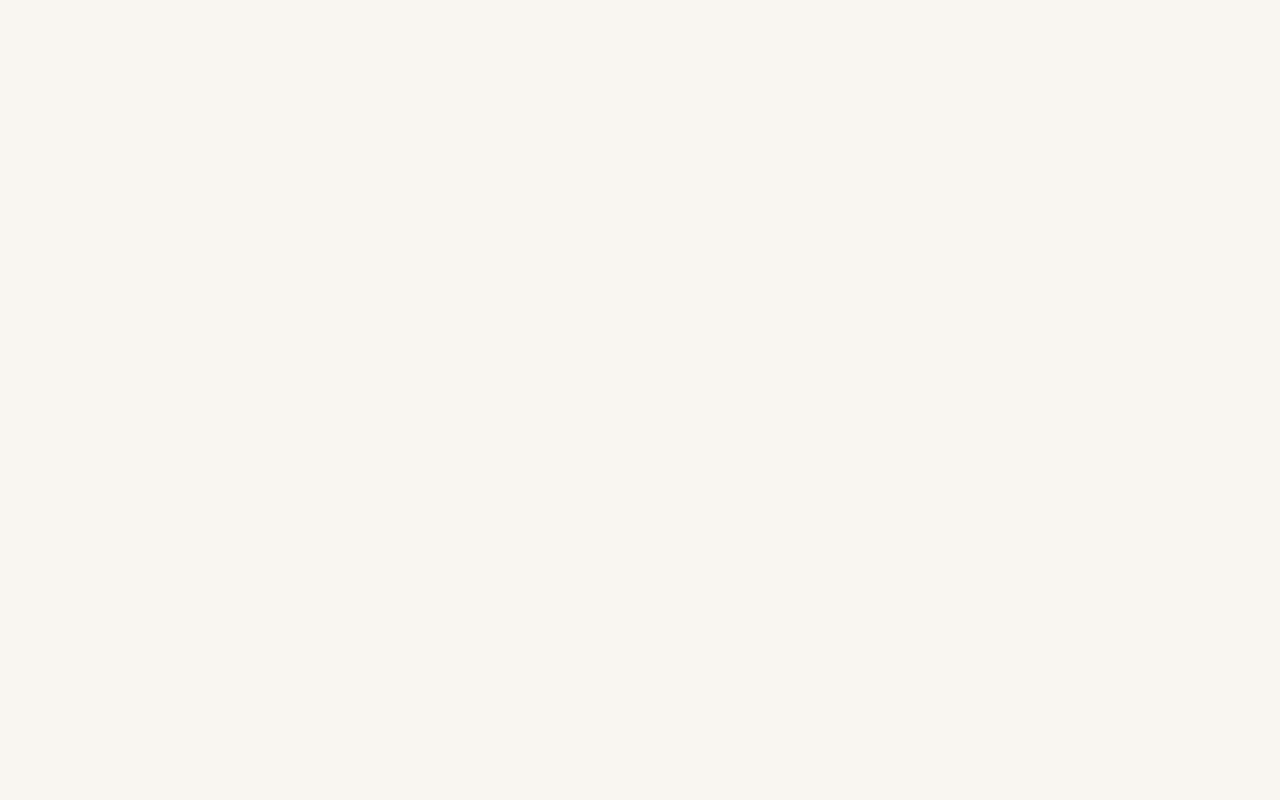
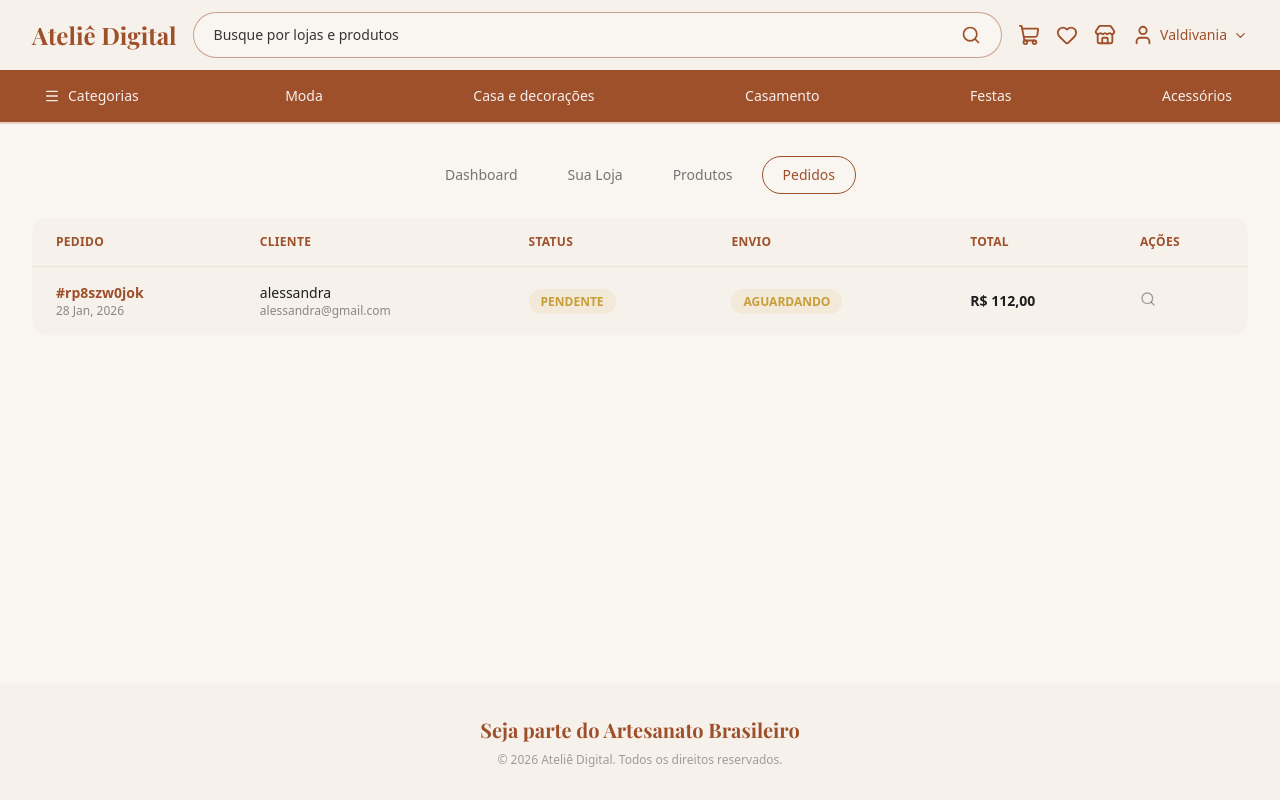
Before and after one commit to AtelieDigital-Labs/atelie-front, a React (Vite) app: page /artisan/orders in a window 1280 px wide. Before the commit this address had no page. Built offline with nearby package versions, Linux system fonts and the light colour scheme; a web font is replaced by a local one.

Commit message:
feat: orders and products artisan page, routes

```diff
--- a/src/pages/artisan/dashboard/index.tsx
+++ b/src/pages/artisan/dashboard/index.tsx
@@ -2,14 +2,9 @@ import { Package, AlertTriangle, Truck, DollarSign } from 'lucide-react'
 import {MetricCard} from './components/MetricCard'
 import {SalesChart} from './components/SalesChart'
 import {RecentProducts} from './components/RecentProducts'
-import {Link, useLocation} from 'react-router-dom'
+import {DashboardTabs} from '../components/DashboardTabs'
 
-const TABS = [
-  { label: 'Dashboard', to: '/artisan/dashboard' },
-  { label: 'Sua Loja',  to: '/artisan/store' },
-  { label: 'Produtos',  to: '/artisan/products' },
-  { label: 'Pedidos',   to: '/artisan/orders' },
-]
+
 
 const METRICS = [
   {
@@ -43,28 +38,12 @@ const METRICS = [
 ]
 
 export function Dashboard(){
-   const { pathname } = useLocation()
+
   return (
 
     <div className='flex flex-col gap-6'>
 
-      <div className="flex items-center justify-center gap-2 flex-wrap">
-        {TABS.map(tab => (
-          <Link
-            key={tab.to}
-            to={tab.to}
-            className={`
-              px-5 py-2 rounded-full text-sm font-medium transition-colors border
-              ${pathname === tab.to
-                ? 'border-primary text-primary'
-                : 'border-transparent text-text/60 hover:text-primary hover:border-primary/30'
-              }
-            `}
-          >
-            {tab.label}
-          </Link>
-        ))}
-      </div>
+      <DashboardTabs/>
 
       <div className='grid grid-cols-1 sm:grid-cols-2 xl:grid-cols-4 gap-4'>
         {
--- /dev/null
+++ b/src/pages/artisan/orders/index.tsx
@@ -0,0 +1,120 @@
+import { useState } from 'react'
+import { Search } from 'lucide-react'
+import { Table } from '../../../components/ui/Table'
+import { Pagination } from '../../../components/ui/Pagination'
+import { DashboardTabs } from '../components/DashboardTabs'
+
+type Order = {
+  id: string
+  date: string
+  customer: string
+  email: string
+  status: 'PENDENTE' | 'APROVADO' | 'CANCELADO'
+  shipping: 'AGUARDANDO' | 'ENVIADO' | 'ENTREGUE'
+  total: number
+}
+
+const MOCK_ORDERS: Order[] = [
+  {
+    id: '#rp8szw0jok',
+    date: '28 Jan, 2026',
+    customer: 'alessandra',
+    email: 'alessandra@gmail.com',
+    status: 'PENDENTE',
+    shipping: 'AGUARDANDO',
+    total: 112.00,
+  },
+]
+
+const STATUS_STYLES = {
+  PENDENTE:  'bg-warning/10 text-warning',
+  APROVADO:  'bg-success/10 text-success',
+  CANCELADO: 'bg-danger/10 text-danger',
+}
+
+const SHIPPING_STYLES = {
+  AGUARDANDO: 'bg-warning/10 text-warning',
+  ENVIADO:    'bg-secondary/10 text-secondary',
+  ENTREGUE:   'bg-success/10 text-success',
+}
+
+const COLUMNS = [
+  {
+    key: 'order',
+    label: 'Pedido',
+    render: (row: Order) => (
+      <div>
+        <p className="font-semibold text-primary">{row.id}</p>
+        <p className="text-xs text-text/50">{row.date}</p>
+      </div>
+    ),
+  },
+  {
+    key: 'customer',
+    label: 'Cliente',
+    render: (row: Order) => (
+      <div>
+        <p className="font-medium">{row.customer}</p>
+        <p className="text-xs text-text/50">{row.email}</p>
+      </div>
+    ),
+  },
+  {
+    key: 'status',
+    label: 'Status',
+    render: (row: Order) => (
+      <span className={`text-xs font-semibold px-3 py-1 rounded-full ${STATUS_STYLES[row.status]}`}>
+        {row.status}
+      </span>
+    ),
+  },
+  {
+    key: 'shipping',
+    label: 'Envio',
+    render: (row: Order) => (
+      <span className={`text-xs font-semibold px-3 py-1 rounded-full ${SHIPPING_STYLES[row.shipping]}`}>
+        {row.shipping}
+      </span>
+    ),
+  },
+  {
+    key: 'total',
+    label: 'Total',
+    render: (row: Order) => (
+      <span className="font-semibold">
+        R$ {row.total.toFixed(2).replace('.', ',')}
+      </span>
+    ),
+  },
+  {
+    key: 'actions',
+    label: 'Ações',
+    render: (_row: Order) => (
+      <button aria-label="Ver detalhes" className="text-text/40 hover:text-primary transition-colors">
+        <Search size={16} />
+      </button>
+    ),
+  },
+]
+
+const ITEMS_PER_PAGE = 10
+
+export function ArtisanOrders() {
+  const [page, setPage] = useState(1)
+  const totalPages = Math.ceil(MOCK_ORDERS.length / ITEMS_PER_PAGE)
+  const paginated = MOCK_ORDERS.slice((page - 1) * ITEMS_PER_PAGE, page * ITEMS_PER_PAGE)
+
+  return (
+    <div className="flex flex-col gap-6">
+      <DashboardTabs />
+
+      <Table
+        columns={COLUMNS}
+        data={paginated}
+        emptyMessage="Nenhum pedido encontrado"
+      />
+
+      <Pagination currentPage={page} totalPages={totalPages} onPageChange={setPage} />
+    </div>
+  )
+}
--- /dev/null
+++ b/src/pages/artisan/products/index.tsx
@@ -0,0 +1,115 @@
+import { useState } from 'react'
+import { Pencil, Trash2 } from 'lucide-react'
+import { Table } from '../../../components/ui/Table'
+import { Pagination } from '../../../components/ui/Pagination'
+import { Button } from '../../../components/ui/Button'
+import { DashboardTabs } from '../components/DashboardTabs'
+
+type ArtisanProduct = {
+  id: number
+  name: string
+  price: number
+  stock: number
+  is_active: boolean
+  image?: string
+}
+
+const MOCK_PRODUCTS: ArtisanProduct[] = [
+  { id: 1, name: 'Laço Borboleta', price: 28.00, stock: 0, is_active: true },
+  { id: 2, name: 'Laço Infantil Clássico Princesa', price: 30.00, stock: 0, is_active: true },
+  { id: 3, name: 'Laço Crinol', price: 30.00, stock: 0, is_active: true },
+  { id: 4, name: 'Laço parzinho cinderela', price: 38.00, stock: 0, is_active: true },
+  { id: 5, name: 'Laço Infantil Brilho Suave Encantado', price: 30.00, stock: 10, is_active: true },
+]
+
+const COLUMNS = [
+  {
+    key: 'name',
+    label: 'Nome do Produto',
+    render: (row: ArtisanProduct) => (
+      <div className="flex items-center gap-3">
+        <div className="w-10 h-10 rounded-xl bg-surface shrink-0 overflow-hidden">
+          {row.image
+            ? <img src={row.image} alt={row.name} className="w-full h-full object-cover" />
+            : <div className="w-full h-full bg-primary/10" />
+          }
+        </div>
+        <span className="font-medium">{row.name}</span>
+      </div>
+    ),
+  },
+  {
+    key: 'price',
+    label: 'Preço',
+    render: (row: ArtisanProduct) => (
+      <span className="text-primary font-semibold">
+        R$ {row.price.toFixed(2).replace('.', ',')}
+      </span>
+    ),
+  },
+  {
+    key: 'stock',
+    label: 'Estoque',
+    render: (row: ArtisanProduct) => (
+      <span className={row.stock === 0 ? 'text-text/40' : 'text-text'}>
+        {row.stock === 0 ? 'None unid.' : `${row.stock} unid.`}
+      </span>
+    ),
+  },
+  {
+    key: 'status',
+    label: 'Status',
+    render: (row: ArtisanProduct) => (
+      <span className={`
+        text-xs font-semibold px-3 py-1 rounded-full
+        ${row.is_active
+          ? 'bg-success/10 text-success'
+          : 'bg-danger/10 text-danger'
+        }
+      `}>
+        {row.is_active ? 'ATIVO' : 'INATIVO'}
+      </span>
+    ),
+  },
+  {
+    key: 'actions',
+    label: 'Ações',
+    render: (row: ArtisanProduct) => (
+      <div className="flex items-center gap-3">
+        <button aria-label="Editar" className="text-warning hover:text-warning/70 transition-colors">
+          <Pencil size={16} />
+        </button>
+        <button aria-label="Excluir" className="text-danger hover:text-danger-dark transition-colors justify-end">
+          <Trash2 size={16} />
+        </button>
+      </div>
+    ),
+  },
+]
+
+const ITEMS_PER_PAGE = 4
+
+export function ArtisanProducts() {
+  const [page, setPage] = useState(1)
+  const totalPages = Math.ceil(MOCK_PRODUCTS.length / ITEMS_PER_PAGE)
+  const paginated = MOCK_PRODUCTS.slice((page - 1) * ITEMS_PER_PAGE, page * ITEMS_PER_PAGE)
+
+  return (
+    <div className="flex flex-col gap-6">
+      <DashboardTabs />
+
+      <Table
+        columns={COLUMNS}
+        data={paginated}
+        emptyMessage="Nenhum produto cadastrado"
+      />
+
+      <div className="flex items-center justify-end">
+        <Button size="md" variant="success">
+          Adicionar Produto
+        </Button>
+      </div>
+        <Pagination currentPage={page} totalPages={totalPages} onPageChange={setPage}  />
+    </div>
+  )
+}
--- a/src/routes/artisian-routes.tsx
+++ b/src/routes/artisian-routes.tsx
@@ -1,5 +1,7 @@
 import {Routes, Route} from 'react-router-dom'
 import {Dashboard} from '../pages/artisan/dashboard/index'
+import {ArtisanProducts} from '../pages/artisan/products/index'
+import {ArtisanOrders} from '../pages/artisan/orders/index'
 import {AppLayout} from '../pages/_layouts/AppLayout'
 
 export function ArtisianRoutes(){
@@ -7,6 +9,8 @@ export function ArtisianRoutes(){
     <Routes>
       <Route element={<AppLayout/>}>
           <Route path='/artisan/dashboard' element={<Dashboard/>} />
+          <Route path='/artisan/products' element={<ArtisanProducts/>} />
+          <Route path='/artisan/orders' element={<ArtisanOrders/>} />
       </Route>
     </Routes>
   )
```
